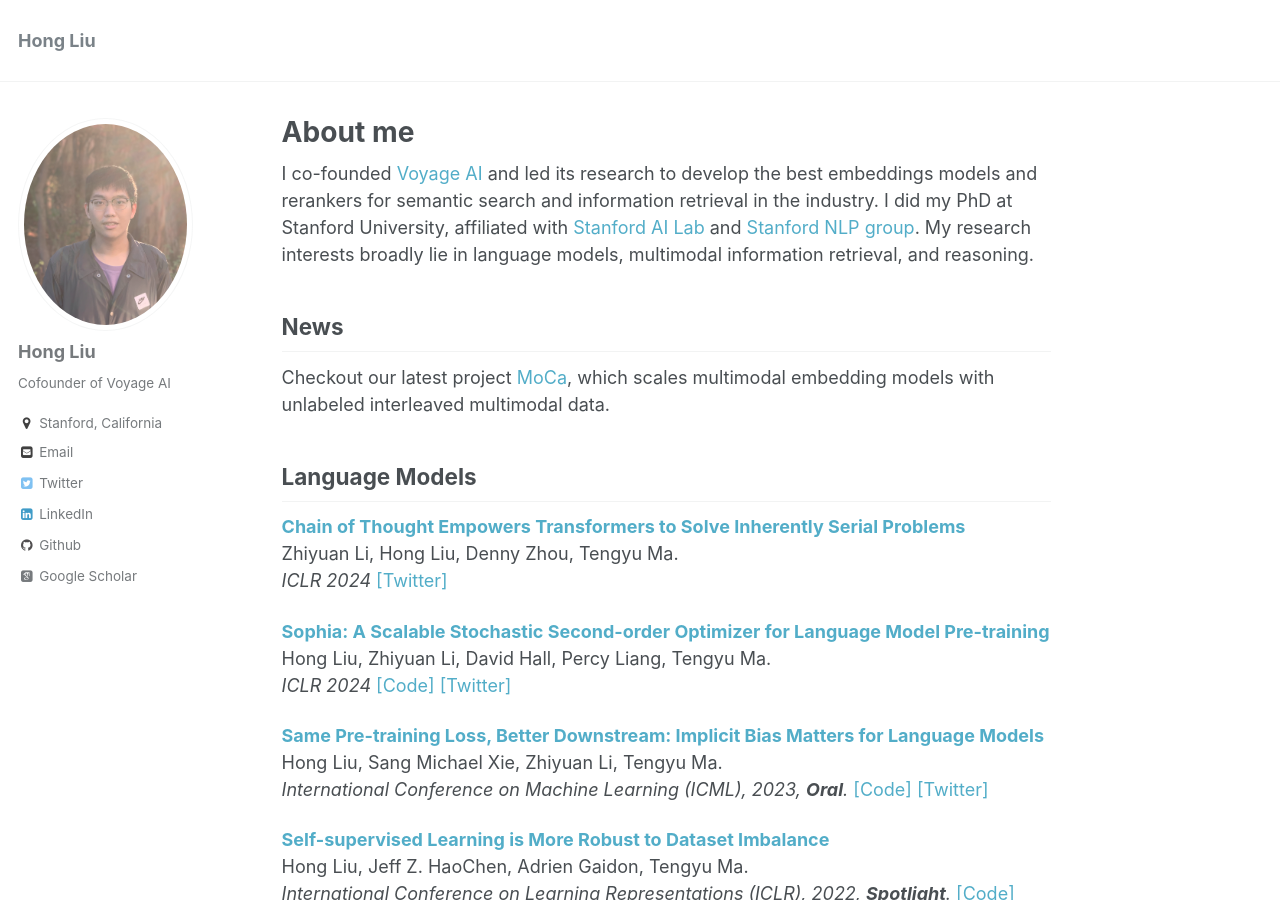
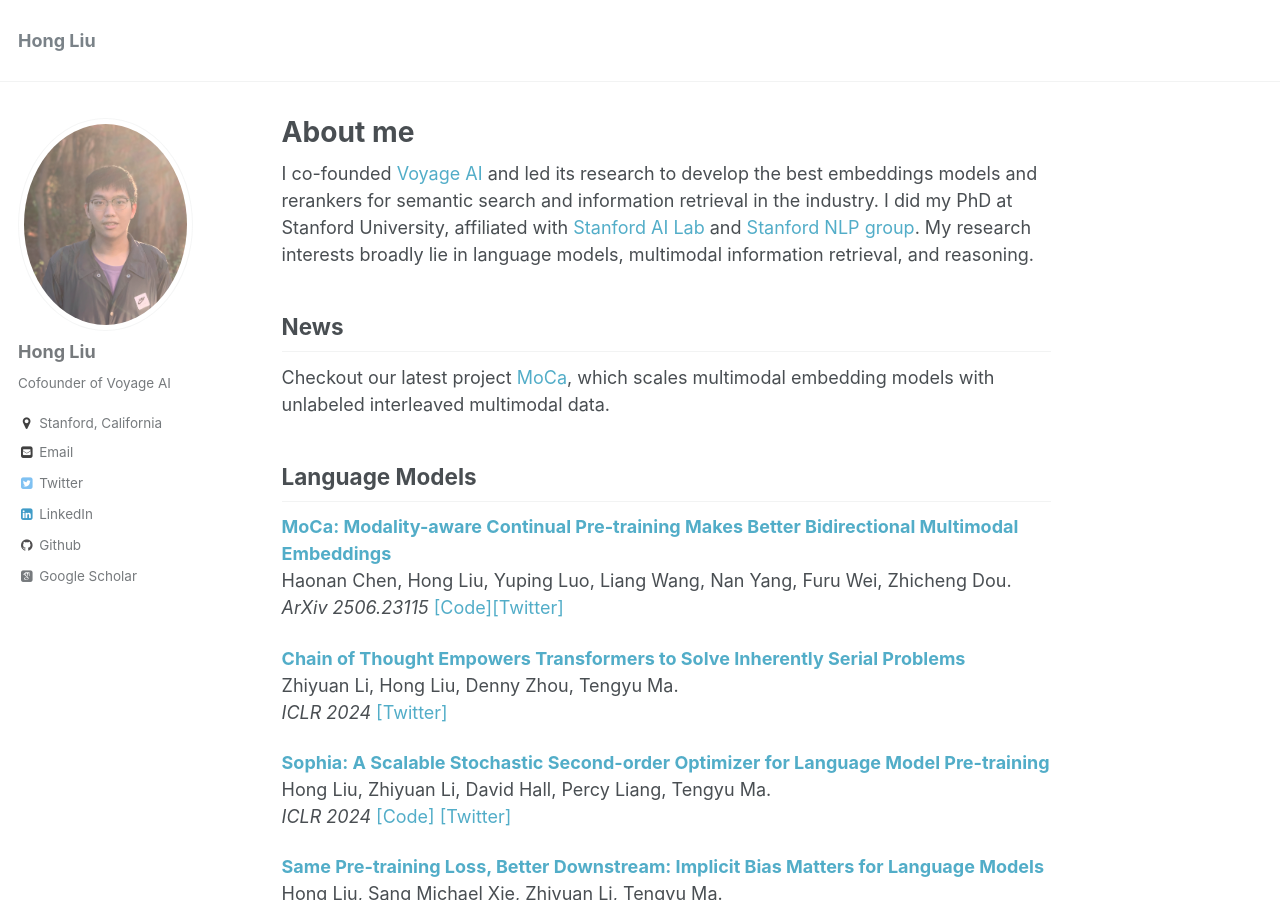
Before and after one commit to Liuhong99/Liuhong99.github.io, a Jekyll site: the page built from _pages/about.md, in a window 1280 px wide and 900 px high. Built offline with Jekyll 4.4.1, drawn with Linux system fonts in a browser that asks for light colours; some web fonts are replaced.

Commit message:
Update about.md

```diff
--- a/_pages/about.md
+++ b/_pages/about.md
@@ -18,6 +18,8 @@ Checkout our latest project [MoCa](https://haon-chen.github.io/MoCa/), which sca
 
 
 ## Language Models
+
+<b>[MoCa: Modality-aware Continual Pre-training Makes Better Bidirectional Multimodal Embeddings](https://arxiv.org/abs/2506.23115)</b> <br> Haonan Chen, Hong Liu, Yuping Luo, Liang Wang, Nan Yang, Furu Wei, Zhicheng Dou. <br> <i>ArXiv 2506.23115</i> [[Code]](https://github.com/haon-chen/MoCa)[[Twitter]]()
 
 <b>[Chain of Thought Empowers Transformers to Solve Inherently Serial Problems](https://arxiv.org/abs/2402.12875)</b> <br> Zhiyuan Li, Hong Liu, Denny Zhou, Tengyu Ma. <br> <i>ICLR 2024</i> [[Twitter]](https://x.com/denny_zhou/status/1835761801453306089)
 
```
